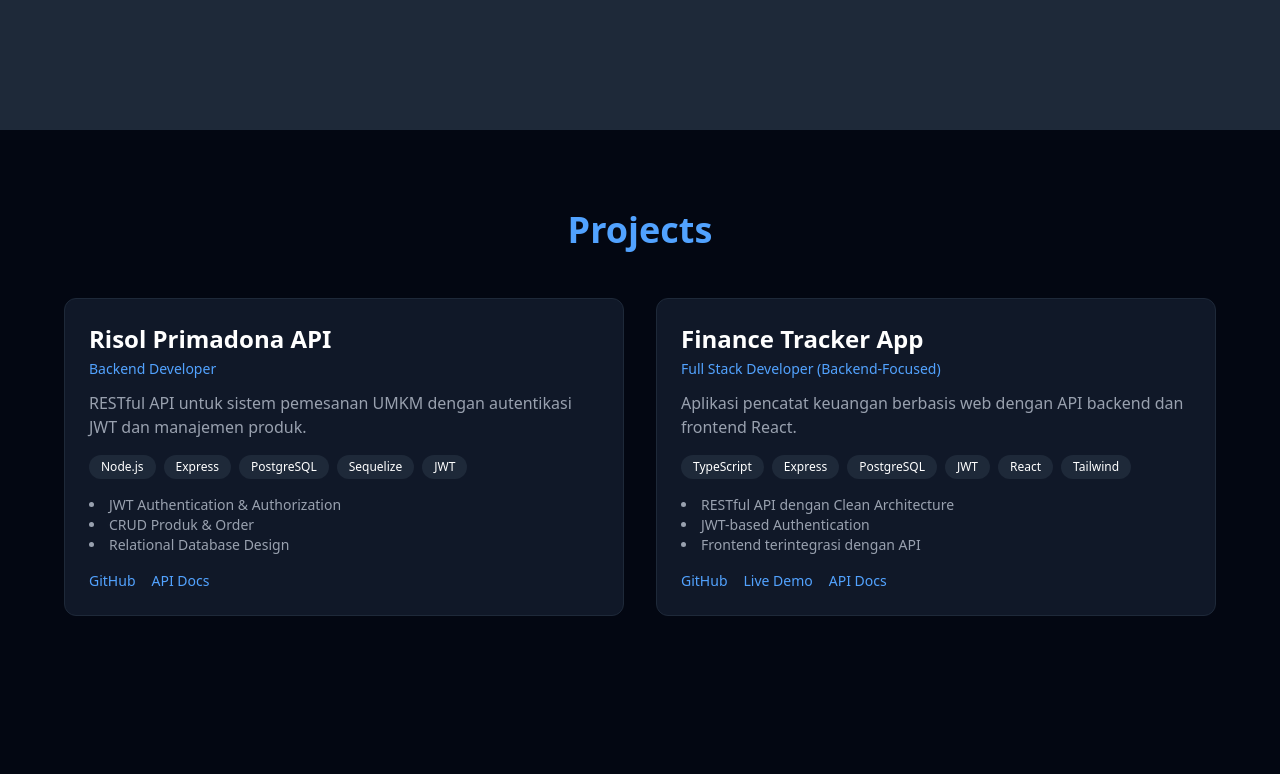
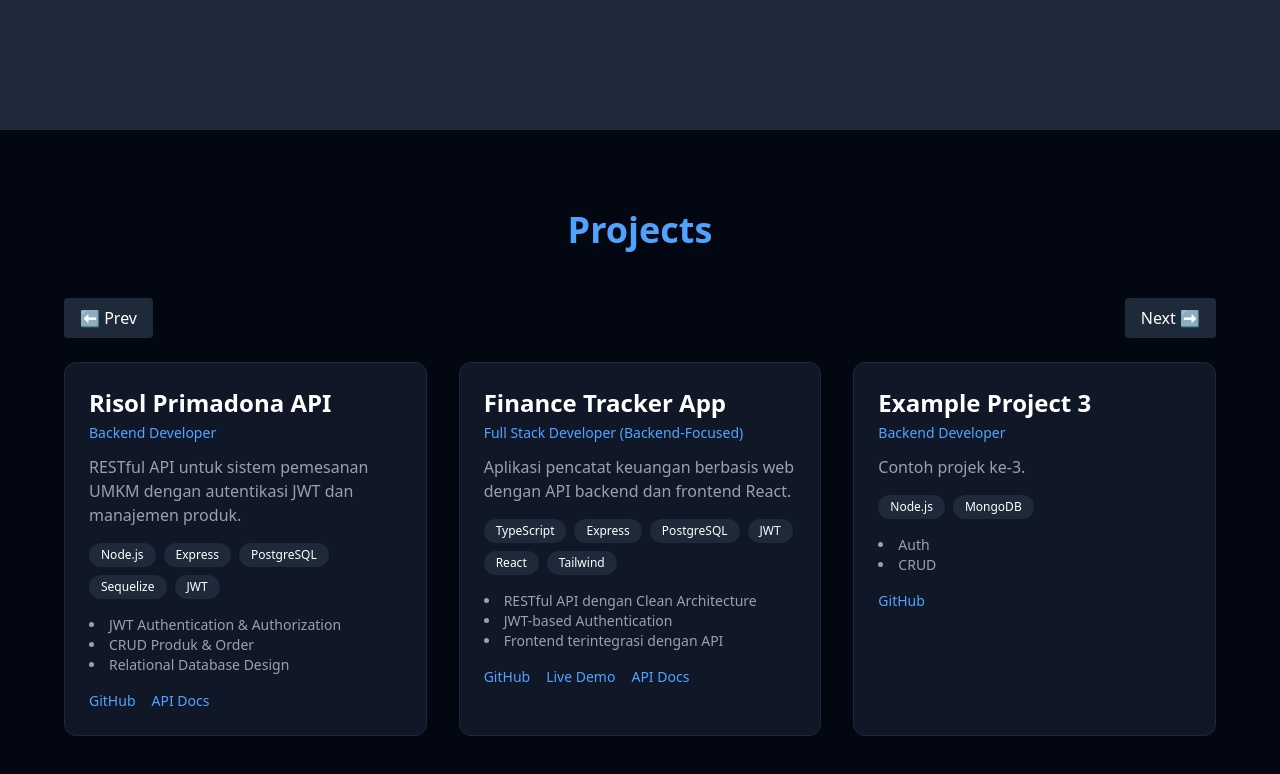
Before and after one commit to ardhisparahita/portfolio, a React (Vite) app: page / in a window 1280 px wide. Shown: the part 1297-2071 px from the top of the page. Built offline with nearby package versions, Linux system fonts and the light colour scheme.

Commit message:
feat: add button click right and left

```diff
--- a/src/Pages/Project.tsx
+++ b/src/Pages/Project.tsx
@@ -1,3 +1,5 @@
+import React, { useState } from "react";
+
 const projects = [
   {
     title: "Risol Primadona API",
@@ -12,7 +14,7 @@ const projects = [
     ],
     github: "https://github.com/username/risol-api",
     demo: null,
-    apiDocs: "https://risol-api-docs.vercel.app", // Swagger / Postman Docs
+    apiDocs: "https://risol-api-docs.vercel.app",
   },
   {
     title: "Finance Tracker App",
@@ -29,9 +31,63 @@ const projects = [
     demo: "https://finance-tracker.vercel.app",
     apiDocs: "https://finance-tracker-docs.vercel.app",
   },
+  {
+    title: "Example Project 3",
+    role: "Backend Developer",
+    description: "Contoh projek ke-3.",
+    tech: ["Node.js", "MongoDB"],
+    highlights: ["Auth", "CRUD"],
+    github: "#",
+    demo: null,
+    apiDocs: null,
+  },
+  {
+    title: "Example Project 4",
+    role: "Backend Developer",
+    description: "Contoh projek ke-4.",
+    tech: ["Go", "PostgreSQL"],
+    highlights: ["API", "Deploy"],
+    github: "#",
+    demo: null,
+    apiDocs: null,
+  },
+  {
+    title: "Example Project 5",
+    role: "Backend Developer",
+    description: "Contoh projek ke-5.",
+    tech: ["Python", "FastAPI"],
+    highlights: ["ML", "API"],
+    github: "#",
+    demo: null,
+    apiDocs: null,
+  },
 ];
 
 const Projects: React.FC = () => {
+  const [currentIndex, setCurrentIndex] = useState(0);
+
+  const total = projects.length;
+  const step = 3; // tampil per 3 card
+
+  const nextSlide = () => {
+    const next = currentIndex + step;
+    if (next >= total) return setCurrentIndex(0); // loop kembali ke awal
+    setCurrentIndex(next);
+  };
+
+  const prevSlide = () => {
+    const prev = currentIndex - step;
+    if (prev < 0) {
+      // grup terakhir
+      const remainder = total % step;
+      const lastStart = remainder === 0 ? total - step : total - remainder;
+      return setCurrentIndex(lastStart);
+    }
+    setCurrentIndex(prev);
+  };
+
+  const visibleProjects = projects.slice(currentIndex, currentIndex + step);
+
   return (
     <section
       id="projects"
@@ -42,8 +98,26 @@ const Projects: React.FC = () => {
           Projects
         </h2>
 
-        <div className="grid md:grid-cols-2 gap-8">
-          {projects.map((project, index) => (
+        {/* BUTTONS */}
+        <div className="flex justify-between mb-6">
+          <button
+            onClick={prevSlide}
+            className="px-4 py-2 rounded bg-gray-800 hover:bg-gray-700"
+          >
+            ⬅ Prev
+          </button>
+
+          <button
+            onClick={nextSlide}
+            className="px-4 py-2 rounded bg-gray-800 hover:bg-gray-700"
+          >
+            Next ➡
+          </button>
+        </div>
+
+        {/* CARDS */}
+        <div className="grid md:grid-cols-3 gap-8">
+          {visibleProjects.map((project, index) => (
             <div
               key={index}
               className="bg-gray-900 border border-gray-800 rounded-xl p-6 hover:border-blue-500 transition"
@@ -71,7 +145,6 @@ const Projects: React.FC = () => {
                 ))}
               </ul>
 
-              {/* LINKS */}
               <div className="flex flex-wrap gap-4 text-sm">
                 <a
                   href={project.github}
```
